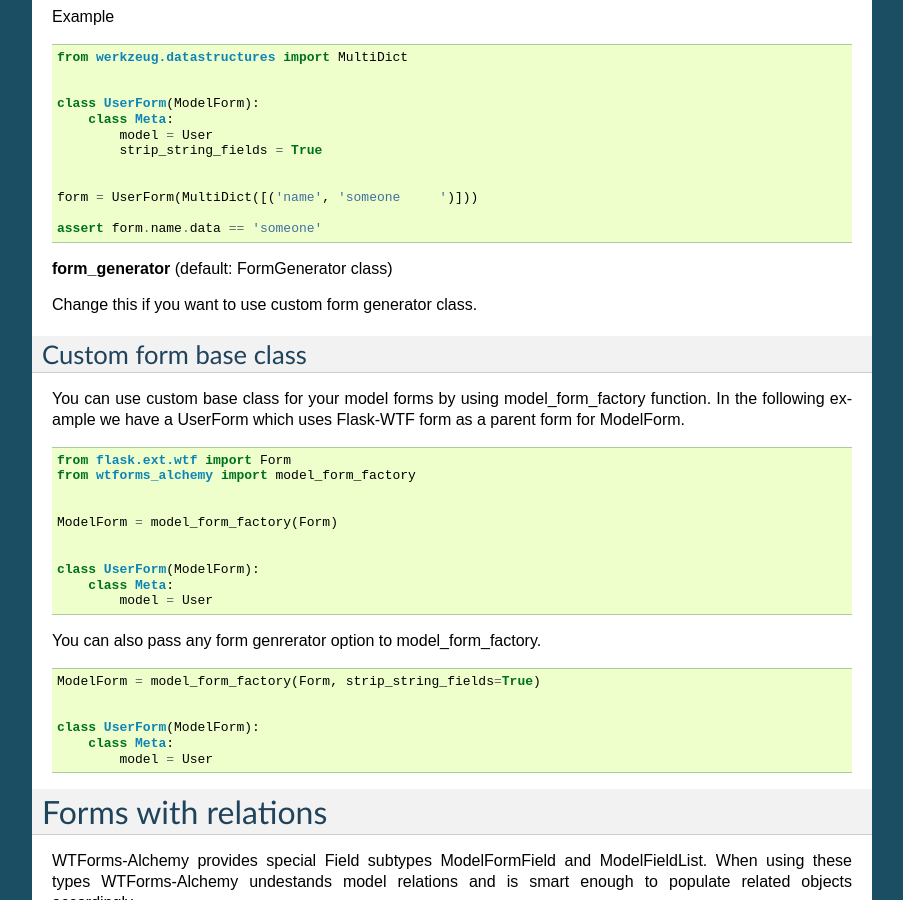
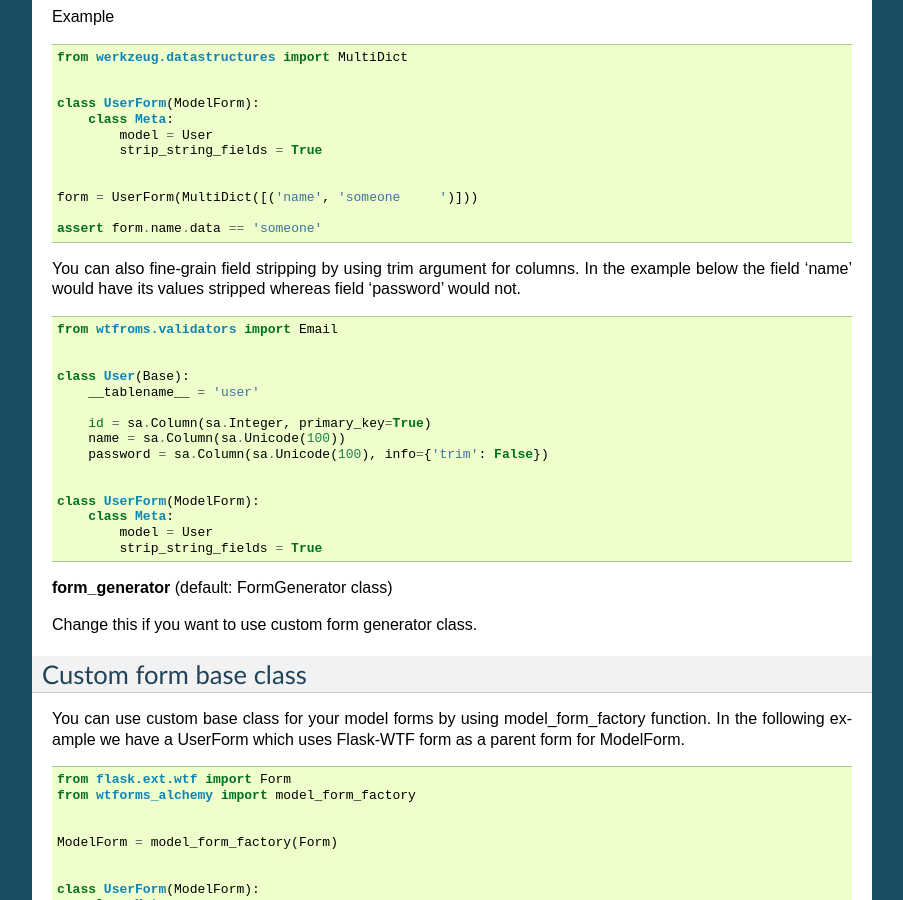
Before and after one commit to kvesteri/wtforms-alchemy, a Sphinx documentation site: the page built from docs/index.rst, in a window 1280 px wide and 900 px high, scrolled down 9391 px. Shown: the whole window, without its empty margins (198-1101 px from the left). Built offline with Sphinx 7.4.7, drawn with Linux system fonts in a browser that asks for light colours; some of the changed text lies outside the part shown.

Commit message:
Added trim column argument

```diff
--- a/CHANGES.rst
+++ b/CHANGES.rst
@@ -2,6 +2,12 @@ Changelog
 ---------
 
 Here you can see the full list of changes between each WTForms-Alchemy release.
+
+
+0.5.6 (2013-05-02)
+^^^^^^^^^^^^^^^^^^
+
+- Column trim option added for fine-grained control of string field trimming
 
 
 0.5.5 (2013-05-02)
--- a/docs/index.rst
+++ b/docs/index.rst
@@ -582,6 +582,27 @@ Example ::
     assert form.name.data == 'someone'
 
 
+You can also fine-grain field stripping by using trim argument for columns. In the example
+below the field 'name' would have its values stripped whereas field 'password' would not. ::
+
+
+    from wtfroms.validators import Email
+
+
+    class User(Base):
+        __tablename__ = 'user'
+
+        id = sa.Column(sa.Integer, primary_key=True)
+        name = sa.Column(sa.Unicode(100))
+        password = sa.Column(sa.Unicode(100), info={'trim': False})
+
+
+    class UserForm(ModelForm):
+        class Meta:
+            model = User
+            strip_string_fields = True
+
+
 **form_generator** (default: FormGenerator class)
 
 Change this if you want to use custom form generator class.
--- a/setup.py
+++ b/setup.py
@@ -24,7 +24,7 @@ class PyTest(Command):
 
 setup(
     name='WTForms-Alchemy',
-    version='0.5.5',
+    version='0.5.6',
     url='https://github.com/kvesteri/wtforms-alchemy',
     license='BSD',
     author='Konsta Vesterinen',
```
Also changed, not shown: 4 other files.
